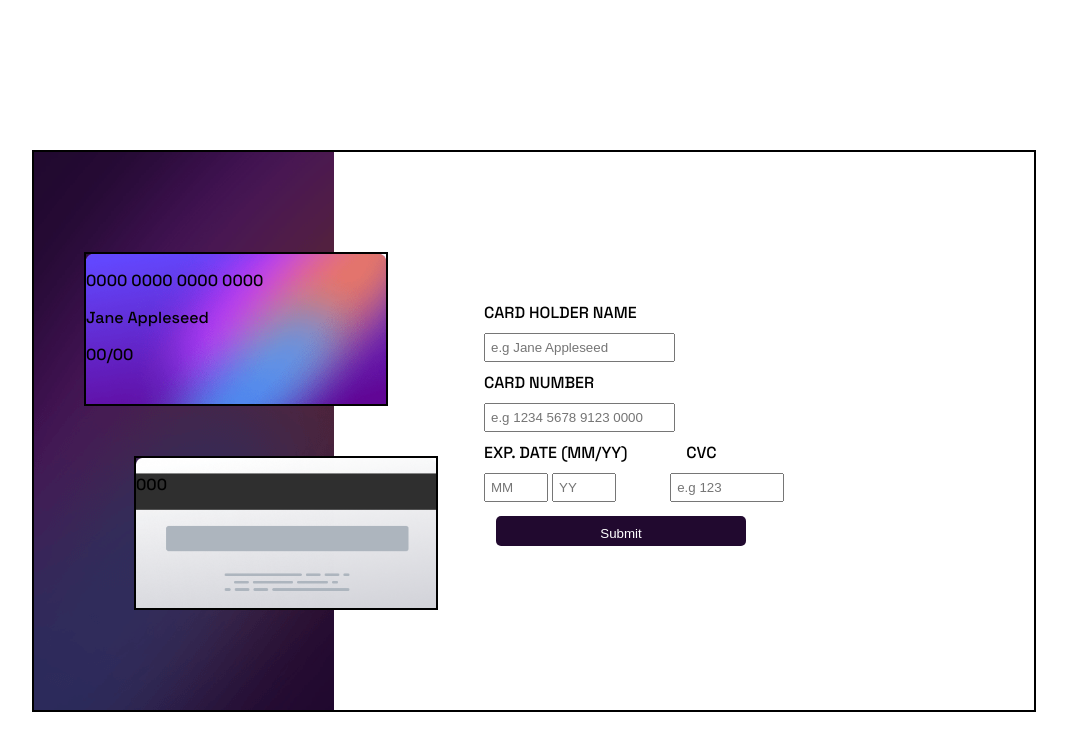
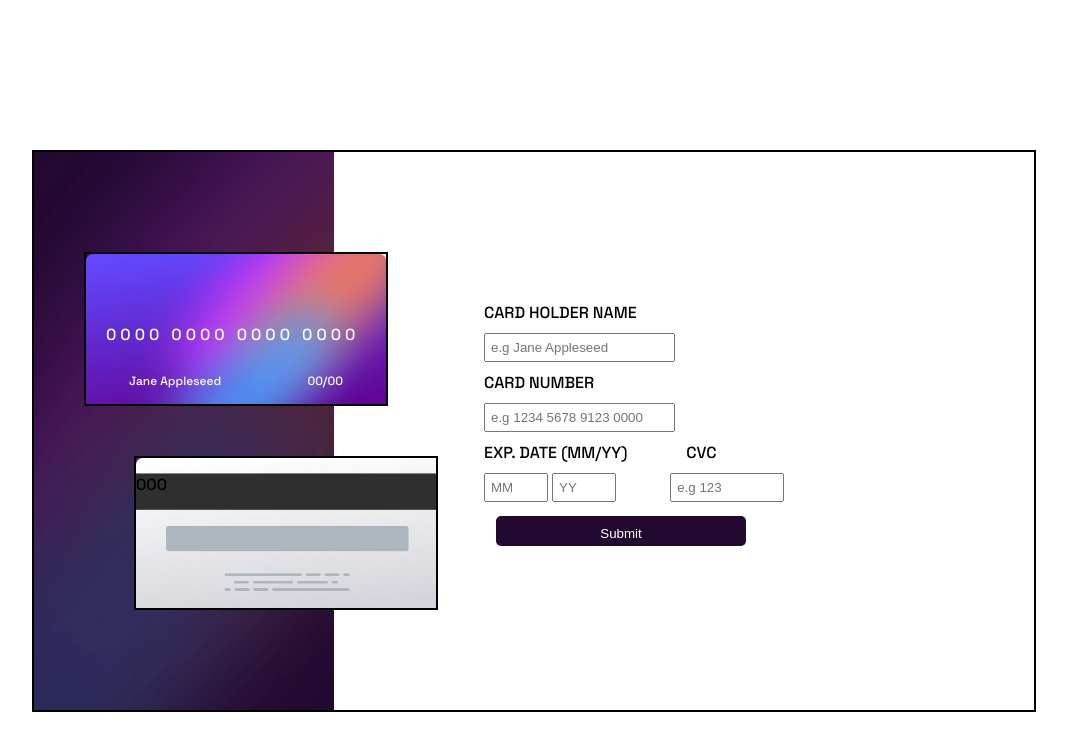
Before and after one commit to Ifechukwu2000/interactive-card, a plain HTML site: page index.html in a window 1280 px wide. Shown: the whole page, without its empty margins (126-1193 px from the left). Drawn offline with Linux system fonts and the light colour scheme.

Commit message:
sixth commit

```diff
--- a/index.html
+++ b/index.html
@@ -13,9 +13,11 @@
 
 
       <div id="creditCard">
-        <p>0000 0000 0000 0000</p>
-        <p>Jane Appleseed</p>
-        <p>00/00</p>
+        <p id="num1">0000 0000 0000 0000</p>
+        <div id="card-det">
+        <p class="jane">Jane Appleseed</p>
+        <p class="jane">00/00</p>
+      </div>
       </div>
       <div id="creditCard2">
         <p>000</p>
--- a/style.css
+++ b/style.css
@@ -90,3 +90,21 @@ input[type=submit]{
   padding-bottom: 10px;
   border-radius: 5px;
 }
+
+#card-det{
+    display: flex;
+    justify-content: space-around;
+}
+
+.jane{
+    font-size: 12px;
+    color: white;
+
+}
+
+#num1{
+    letter-spacing: 4px;
+    margin-left: 20px;
+    margin-top: 70px;
+    color: white;
+}
```
